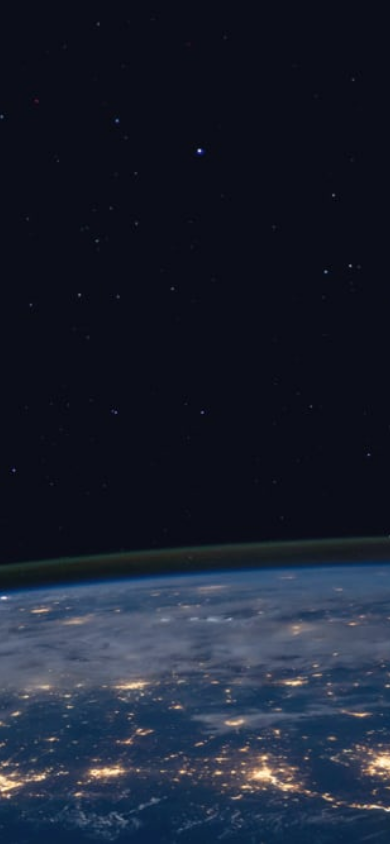
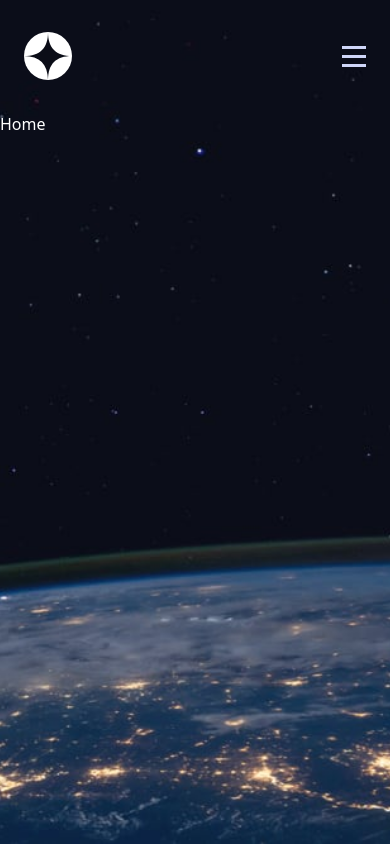
Before and after one commit to Yole-dev/Space_Tourism, a React (Vite) app: page / in a window 390 px wide. Built offline with nearby package versions, Linux system fonts and the light colour scheme.

Commit message:
finished creating the mobile navbar and enable page routing working on the mobile navbar styling

```diff
--- a/src/assets/pages/Home.jsx
+++ b/src/assets/pages/Home.jsx
@@ -17,7 +17,7 @@ export default function Home() {
 
   return (
     <section
-      className="w-full min-h-svh bg-cover bg-center bg-no-repeat text-white "
+      className="w-full min-h-svh bg-cover bg-center bg-no-repeat text-white pt-[7rem] "
       style={backgroundStyle}
     >
       <PageHeader />
@@ -26,5 +26,5 @@ export default function Home() {
 }
 
 function PageHeader() {
-  return <p></p>;
+  return <p>Home</p>;
 }
--- a/src/components/Layout.jsx
+++ b/src/components/Layout.jsx
@@ -1,5 +1,12 @@
 import { Link, useLocation } from "react-router-dom";
-import { useEffect } from "react";
+import { useState, useEffect } from "react";
+
+// imported custom hook
+import { useScreenWidth } from "../assets/hooks/useScreenWidth";
+
+import logo from "../assets/images/shared/logo.svg";
+import openIcon from "../assets/images/shared/icon-hamburger.svg";
+import closeIcon from "../assets/images/shared/icon-close.svg";
 
 export default function Layout({ children }) {
   const location = useLocation();
@@ -17,5 +24,79 @@ export default function Layout({ children }) {
 }
 
 function NavBar() {
-  return <div className="flex bg-black w-svw"></div>;
+  const { width } = useScreenWidth();
+  return (
+    <>
+      {width < 768 ? (
+        <MobileNavBar />
+      ) : width < 1200 ? (
+        <TabletNavBar />
+      ) : (
+        <DesktopNavBar />
+      )}
+    </>
+  );
 }
+
+const navItems = [
+  { path: "/", name: "Home" },
+  { path: "/destination", name: "Destination" },
+  { path: "/crew", name: "Crew" },
+  { path: "/technology", name: "Technology" },
+];
+
+function MobileNavBar() {
+  const [isOpen, setIsOpen] = useState(false);
+
+  function handleNavToggle() {
+    setIsOpen(!isOpen);
+  }
+
+  return (
+    <section className=" z-[99] absolute flex flex-col w-full py-[2rem]">
+      <div className="flex justify-between items-center px-[1.5rem] ">
+        <img src={logo} alt="company logo" />
+        <img
+          src={openIcon}
+          alt="open menu hamburger icon"
+          onClick={handleNavToggle}
+          className={isOpen ? "opacity-0" : "opacity-100"}
+        />
+      </div>
+
+      {/* mobile nav menu */}
+
+      {isOpen && (
+        <div className="absolute top-[0] min-h-svh w-[75%] self-end flex flex-col bg-black">
+          <div className="flex flex-col py-[3rem] px-[1.5rem] w-full">
+            <img
+              src={closeIcon}
+              alt="close menu icon"
+              className="self-end"
+              onClick={handleNavToggle}
+            />
+          </div>
+
+          <ul className="flex flex-col gap-[2rem] ps-[2rem]">
+            {navItems.map((item, i) => (
+              <li key={item.name} className="text-white">
+                <Link to={item.path}>
+                  <span> 0{i} </span>
+                  <span> {item.name} </span>
+                </Link>
+              </li>
+            ))}
+          </ul>
+        </div>
+      )}
+    </section>
+  );
+}
+
+function TabletNavBar() {
+  return;
+}
+
+function DesktopNavBar() {
+  return;
+}
```
